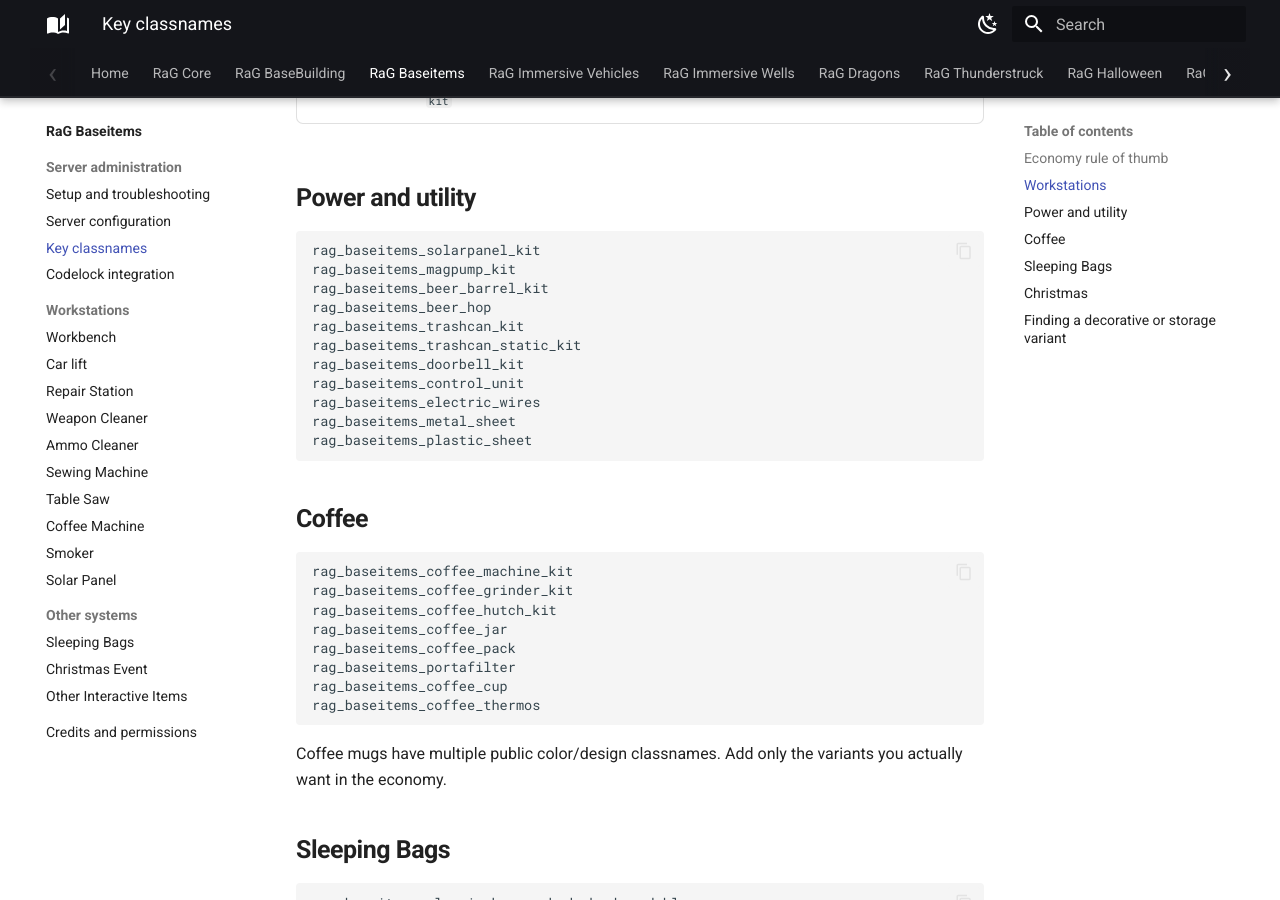
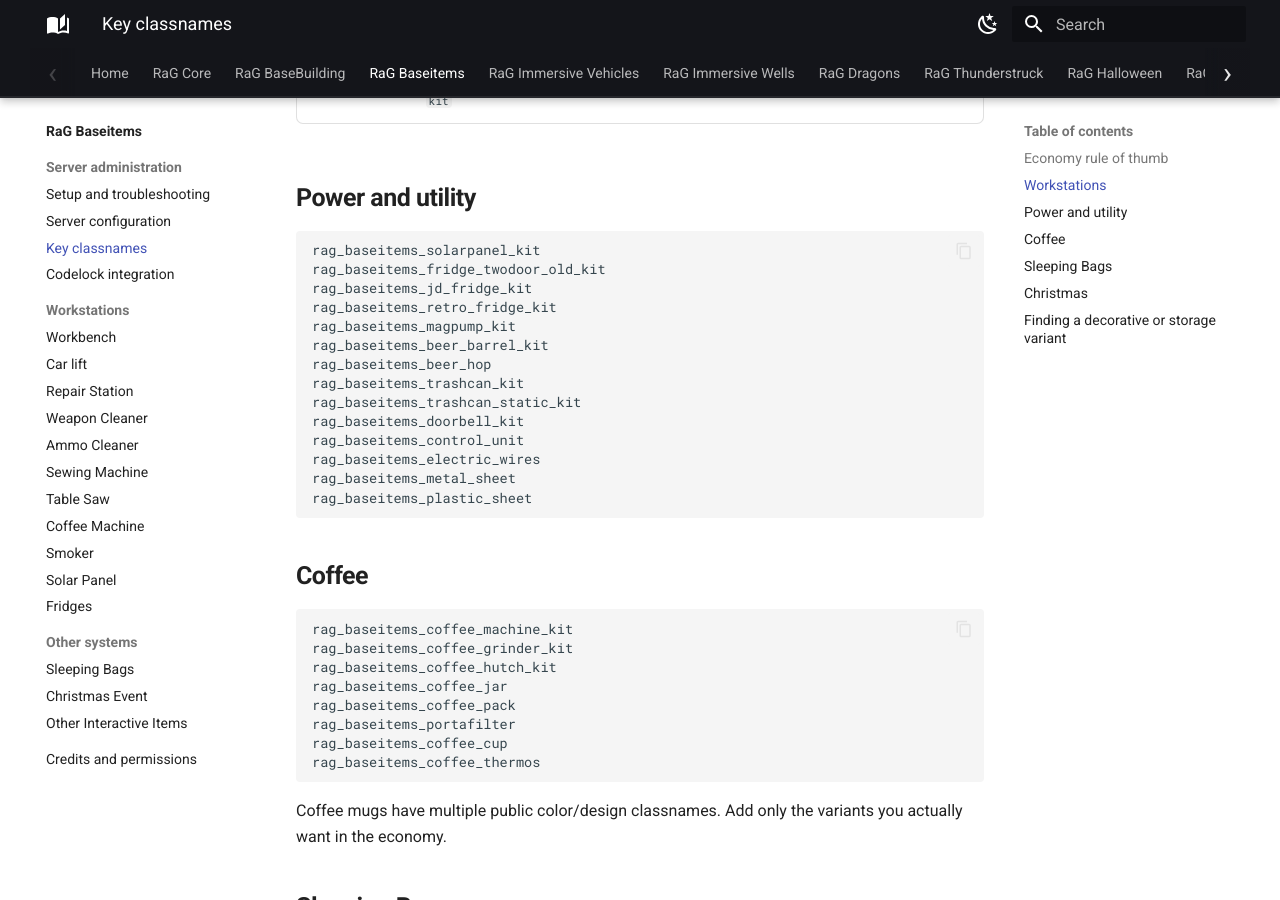
Before and after one commit to Tyson89/RaG-Mod-Wikis, an MkDocs documentation site: the page built from docs/mods/baseitems/key-classnames.md, in a window 1280 px wide and 900 px high, scrolled down 1172 px. Built offline with MkDocs 1.6.1 and Material for MkDocs 9.7.7, drawn with Linux system fonts in a browser that asks for light colours.

Commit message:
Document Baseitems fridges

````diff
--- a/docs/mods/baseitems/key-classnames.md
+++ b/docs/mods/baseitems/key-classnames.md
@@ -26,6 +26,9 @@ Spawn or sell the `_kit` for large placeable objects. Use the final classname on
 
 ```text
 rag_baseitems_solarpanel_kit
+rag_baseitems_fridge_twodoor_old_kit
+rag_baseitems_jd_fridge_kit
+rag_baseitems_retro_fridge_kit
 rag_baseitems_magpump_kit
 rag_baseitems_beer_barrel_kit
 rag_baseitems_beer_hop
--- a/mkdocs.yml
+++ b/mkdocs.yml
@@ -106,6 +106,7 @@ nav:
           - Coffee Machine: mods/baseitems/coffee-machine.md
           - Smoker: mods/baseitems/smoker.md
           - Solar Panel: mods/baseitems/solar-panel.md
+          - Fridges: mods/baseitems/fridges.md
       - Other systems:
           - Sleeping Bags: mods/baseitems/sleeping-bags.md
           - Christmas Event: mods/baseitems/christmas-event.md
````
Also changed, not shown: docs/mods/baseitems/fridges.md (added, +35 -0 lines), docs/mods/baseitems/index.md (+2 -1 lines).
